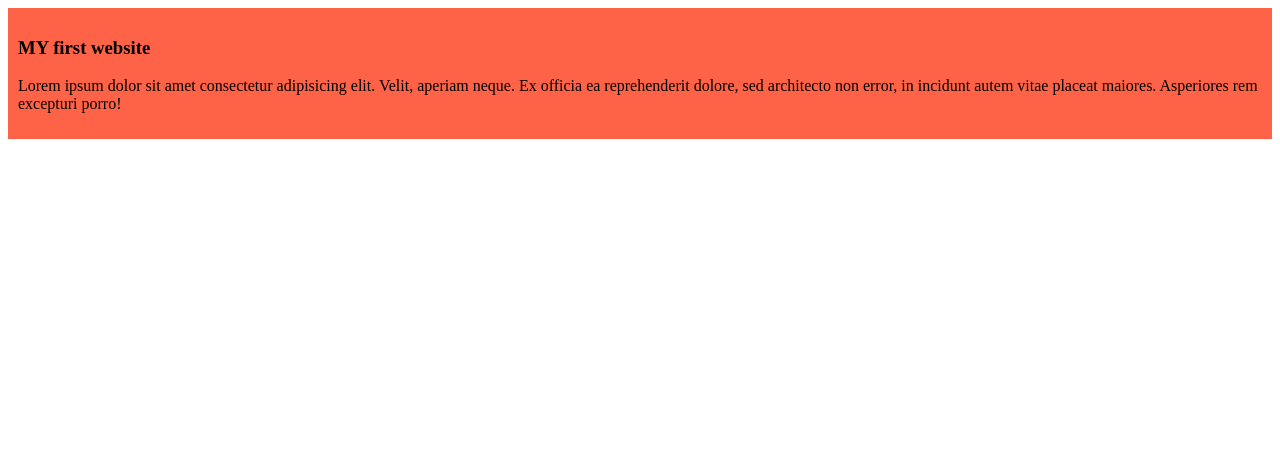
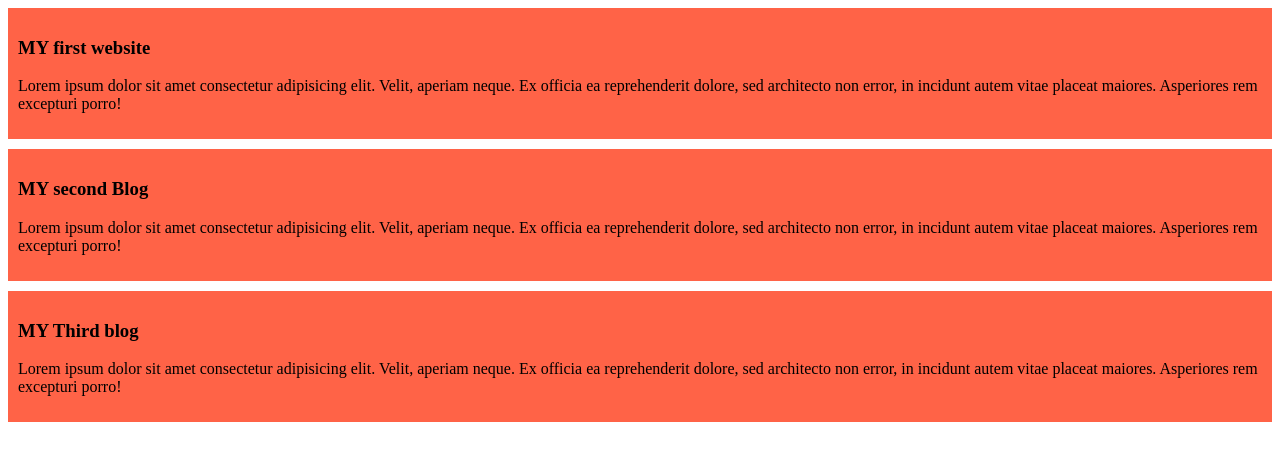
Before and after one commit to ArpitaDey03/my-simple-website, a plain HTML site: page index.html in a window 1280 px wide. Drawn offline with Linux system fonts and the light colour scheme.

Commit message:
added the second and the third blog

```diff
--- a/index.html
+++ b/index.html
@@ -9,8 +9,21 @@
     <body>
         <div>
        <h3>MY first website</h3>
-       <p>Lorem ipsum dolor sit amet consectetur adipisicing elit. Velit, aperiam neque. Ex officia ea reprehenderit dolore, sed architecto non error, in incidunt autem vitae placeat maiores. Asperiores rem excepturi porro!</p>
+       <p>Lorem ipsum dolor sit amet consectetur adipisicing elit.
+        Velit, aperiam neque. Ex officia ea reprehenderit dolore, sed architecto non error, in incidunt autem vitae placeat maiores.
+         Asperiores rem excepturi porro!</p>
         </div>
-
+         <div>
+       <h3>MY second Blog</h3>
+       <p>Lorem ipsum dolor sit amet consectetur adipisicing elit.
+        Velit, aperiam neque. Ex officia ea reprehenderit dolore, sed architecto non error, in incidunt autem vitae placeat maiores.
+         Asperiores rem excepturi porro!</p>
+        </div>
+         <div>
+       <h3>MY Third blog</h3>
+       <p>Lorem ipsum dolor sit amet consectetur adipisicing elit.
+        Velit, aperiam neque. Ex officia ea reprehenderit dolore, sed architecto non error, in incidunt autem vitae placeat maiores.
+         Asperiores rem excepturi porro!</p>
+        </div>
     </body>
 </html>
--- a/styles/blog.css
+++ b/styles/blog.css
@@ -1,4 +1,5 @@
 div{
     background-color: tomato;
     padding:10px;
+    margin-bottom:10px;
 }
```
